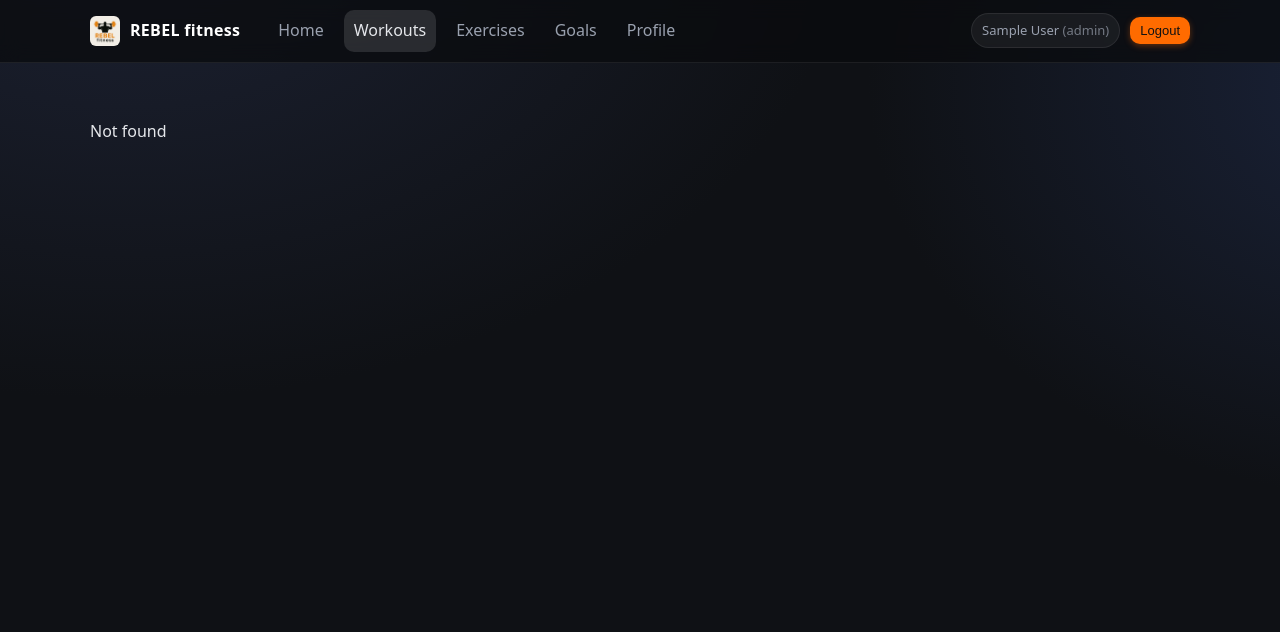
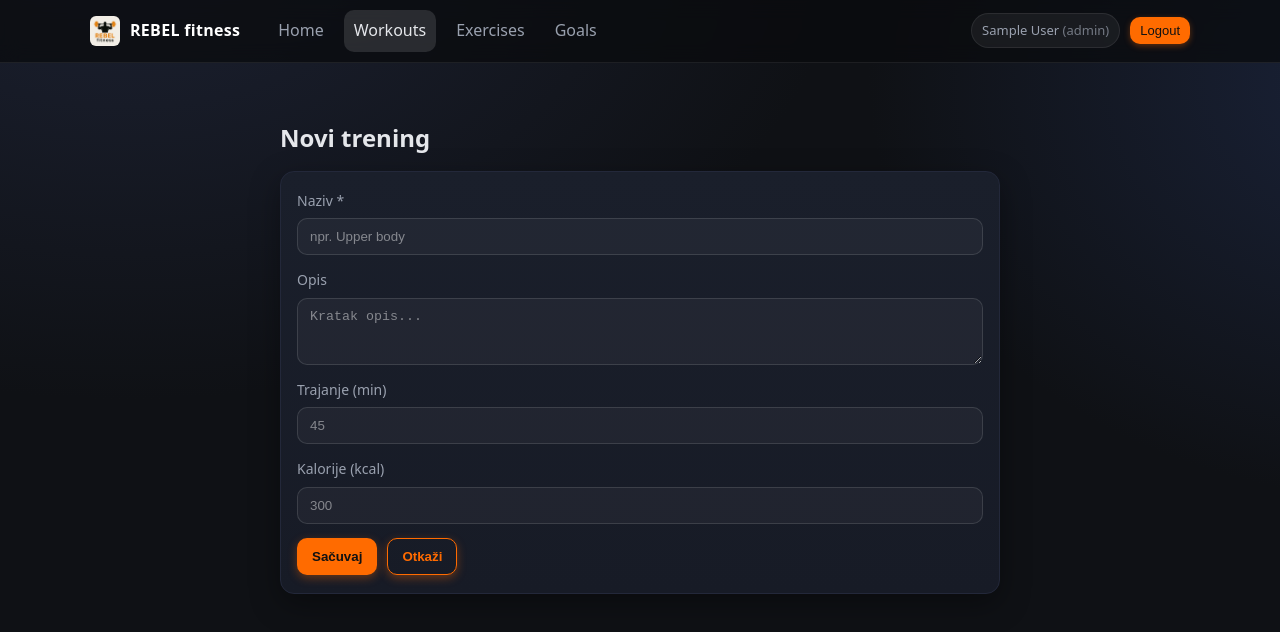
Before and after one commit to elab-development/internet-tehnologije-2024-projekat-fitnesswebapp_20210129_20210288, a React (Vite) app in the folder Domaci2/fitness-frontend/: page /workouts/new in a window 1280 px wide. Before the commit this address had no page. Shown: the top 632 px of the page. Built offline with nearby package versions, Linux system fonts and the light colour scheme; sample sign-in values are in the browser's storage.

Commit message:
Dodata stranica za pregled treninga, dodavanje treninga. Uklonjena placeholder /profile ruta

```diff
--- a/Domaci2/fitness-frontend/src/App.jsx
+++ b/Domaci2/fitness-frontend/src/App.jsx
@@ -1,47 +1,49 @@
+// src/App.jsx
 import { Routes, Route } from "react-router-dom";
 import NavBar from "./components/NavBar.jsx";
 import Home from "./pages/Home.jsx";
 import Login from "./pages/Login.jsx";
-import Profile from "./pages/Profile.jsx";
 import MyWorkouts from "./pages/MyWorkouts.jsx";
 import CreateWorkout from "./pages/CreateWorkout.jsx";
 
 import ProtectedRoute from "./components/ProtectedRoute.jsx";
 import RoleRoute from "./components/RoleRoute.jsx";
 
-
-
 export default function App() {
   return (
     <div style={{ minHeight: "100vh" }}>
       <NavBar />
       <Routes>
+        {/* public */}
         <Route path="/" element={<Home />} />
         <Route path="/login" element={<Login />} />
 
-        {/* zaštićen profil */}
+        {/* Workouts panel: listanje mojih */}
         <Route
-          path="/profile"
+          path="/workouts"
           element={
             <ProtectedRoute>
-              <Profile />
-            </ProtectedRoute>
-          }
-        />
-
-        <Route path="*" element={<div className="container section">Not found</div>} />
-
-        <Route
-          path="/users/workouts"
-          element={
-            <ProtectedRoute>
-              <RoleRoute>
+              <RoleRoute allowed={["member", "admin"]}>
                 <MyWorkouts />
               </RoleRoute>
             </ProtectedRoute>
           }
         />
 
+        {/* Kreiranje novog treninga */}
+        <Route
+          path="/workouts/new"
+          element={
+            <ProtectedRoute>
+              <RoleRoute allowed={["member", "admin"]}>
+                <CreateWorkout />
+              </RoleRoute>
+            </ProtectedRoute>
+          }
+        />
+
+        {/* fallback */}
+        <Route path="*" element={<div className="container section">Not found</div>} />
       </Routes>
     </div>
   );
--- a/Domaci2/fitness-frontend/src/components/NavBar.jsx
+++ b/Domaci2/fitness-frontend/src/components/NavBar.jsx
@@ -6,7 +6,7 @@ import logo from "../assets/logo.png";
 export default function NavBar() {
   const nav = useNavigate();
   const { token, user, logout } = useAuth();
-  const role = user?.role; // "member" | "admin" | "guest?"
+  const role = user?.role; // "member" | "admin" | (možda "guest")
 
   return (
     <header className="navbar">
@@ -30,7 +30,7 @@ export default function NavBar() {
             </NavLink>
           )}
 
-          {/* Exercises – prema tvojim rutama: CRUD je dostupan member/admin */}
+          {/* Exercises – member/admin */}
           {(role === "member" || role === "admin") && (
             <NavLink to="/exercises" className={({ isActive }) => "nav-link" + (isActive ? " is-active" : "")}>
               Exercises
@@ -41,13 +41,6 @@ export default function NavBar() {
           {role === "admin" && (
             <NavLink to="/goals" className={({ isActive }) => "nav-link" + (isActive ? " is-active" : "")}>
               Goals
-            </NavLink>
-          )}
-
-          {/* Profil – ako si ulogovan */}
-          {token && (
-            <NavLink to="/profile" className={({ isActive }) => "nav-link" + (isActive ? " is-active" : "")}>
-              Profile
             </NavLink>
           )}
         </nav>
--- a/Domaci2/fitness-frontend/src/components/RoleRoute.jsx
+++ b/Domaci2/fitness-frontend/src/components/RoleRoute.jsx
@@ -1,7 +1,23 @@
+// src/components/RoleRoute.jsx
 import { Navigate } from "react-router-dom";
-import { isMemberOrAdmin } from "../utils/auth";
+import { useAuth } from "../context/AuthContext";
 
-export default function RoleRoute({ children }) {
-  if (!isMemberOrAdmin()) return <Navigate to="/profile" replace />;
+/**
+ * Primer:
+ * <RoleRoute allowed={["member","admin"]}>...children...</RoleRoute>
+ * Ako korisnik nema rolu iz 'allowed', vraća na početnu.
+ */
+export default function RoleRoute({ allowed = [], children }) {
+  const { user } = useAuth();
+
+  // nema user-a → na login
+  if (!user) return <Navigate to="/login" replace />;
+
+  // ako je lista prazna, propuštamo sve ulogovane
+  if (allowed.length === 0) return children;
+
+  // ako postoji lista, rola mora biti u njoj
+  if (!allowed.includes(user.role)) return <Navigate to="/" replace />;
+
   return children;
 }
--- a/Domaci2/fitness-frontend/src/pages/CreateWorkout.jsx
+++ b/Domaci2/fitness-frontend/src/pages/CreateWorkout.jsx
@@ -17,18 +17,30 @@ export default function CreateWorkout() {
   const submit = async (e) => {
     e.preventDefault();
     setErr("");
-    if (!name.trim()) return setErr("Naziv je obavezan.");
+
+    const payload = {
+      name: name.trim(),
+      description: description.trim(),
+      duration: duration !== "" ? Number(duration) : null,
+      calories_burned: calories !== "" ? Number(calories) : null,
+    };
+
+    if (!payload.name) return setErr("Naziv je obavezan.");
+
+    // jednostavna validacija brojeva
+    if (payload.duration != null && payload.duration < 0) {
+      return setErr("Trajanje ne može biti negativno.");
+    }
+    if (payload.calories_burned != null && payload.calories_burned < 0) {
+      return setErr("Kalorije ne mogu biti negativne.");
+    }
+
     try {
       setLoading(true);
-      await createWorkout({
-        name: name.trim(),
-        description: description.trim(),
-        duration: duration ? Number(duration) : null,
-        calories_burned: calories ? Number(calories) : null,
-      });
-      nav("/workouts"); // posle kreiranja idi na listu mojih treninga
+      await createWorkout(payload);          // POST /users/workouts (backend)
+      nav("/workouts");                      // nazad na panel sa mojim treninzima
     } catch (e) {
-      setErr("Kreiranje nije uspelo. Proveri backend/token/ulogu.");
+      setErr("Kreiranje nije uspelo. Proveri da li si uneo sve podatke i da li imaš potreben privilegije.");
     } finally {
       setLoading(false);
     }
@@ -41,30 +53,56 @@ export default function CreateWorkout() {
         <form onSubmit={submit}>
           <div className="field">
             <label>Naziv *</label>
-            <input value={name} onChange={(e)=>setName(e.target.value)} placeholder="npr. Upper body" required />
+            <input
+              value={name}
+              onChange={(e)=>setName(e.target.value)}
+              placeholder="npr. Upper body"
+              required
+            />
           </div>
 
           <div className="field">
             <label>Opis</label>
-            <textarea rows={3} value={description} onChange={(e)=>setDesc(e.target.value)} placeholder="Kratak opis..." />
+            <textarea
+              rows={3}
+              value={description}
+              onChange={(e)=>setDesc(e.target.value)}
+              placeholder="Kratak opis..."
+            />
           </div>
 
           <div className="form-grid">
             <div className="field">
               <label>Trajanje (min)</label>
-              <input type="number" min="0" value={duration} onChange={(e)=>setDuration(e.target.value)} placeholder="45" />
+              <input
+                type="number"
+                min="0"
+                value={duration}
+                onChange={(e)=>setDuration(e.target.value)}
+                placeholder="45"
+              />
             </div>
             <div className="field">
               <label>Kalorije (kcal)</label>
-              <input type="number" min="0" value={calories} onChange={(e)=>setCalories(e.target.value)} placeholder="300" />
+              <input
+                type="number"
+                min="0"
+                value={calories}
+                onChange={(e)=>setCalories(e.target.value)}
+                placeholder="300"
+              />
             </div>
           </div>
 
           {err && <p style={{ color:"#ff6b6b", marginTop: 8 }}>{err}</p>}
 
           <div style={{ marginTop: 12, display:"flex", gap:10 }}>
-            <Button type="submit" disabled={loading}>{loading ? "Čuvam..." : "Sačuvaj"}</Button>
-            <Button type="button" variant="outline" onClick={()=>nav(-1)}>Otkaži</Button>
+            <Button type="submit" disabled={loading}>
+              {loading ? "Čuvam..." : "Sačuvaj"}
+            </Button>
+            <Button type="button" variant="outline" onClick={()=>nav(-1)}>
+              Otkaži
+            </Button>
           </div>
         </form>
       </Card>
--- a/Domaci2/fitness-frontend/src/pages/MyWorkouts.jsx
+++ b/Domaci2/fitness-frontend/src/pages/MyWorkouts.jsx
@@ -48,7 +48,7 @@ export default function MyWorkouts() {
     <div className="container section">
       <div style={{ display:"flex", alignItems:"center", gap:12, marginBottom:12 }}>
         <h2 style={{ margin:0 }}>Moji treninzi</h2>
-        <Link to="/workouts/new" className="btn">+ Novi</Link>
+        <Link to="/workouts/new" className="btn">+ Novi trening</Link>
       </div>
 
       {loading && <p>Učitavam…</p>}
--- a/Domaci2/fitness-frontend/src/pages/Profile.jsx
+++ /dev/null
@@ -1,8 +0,0 @@
-export default function Profile() {
-  return (
-    <div className="container section">
-      <h2 style={{ marginTop: 0 }}>Moj profil</h2>
-      <p>Ovde ćemo prikazati podatke o korisniku i njegove workout-e.</p>
-    </div>
-  );
-}
```
